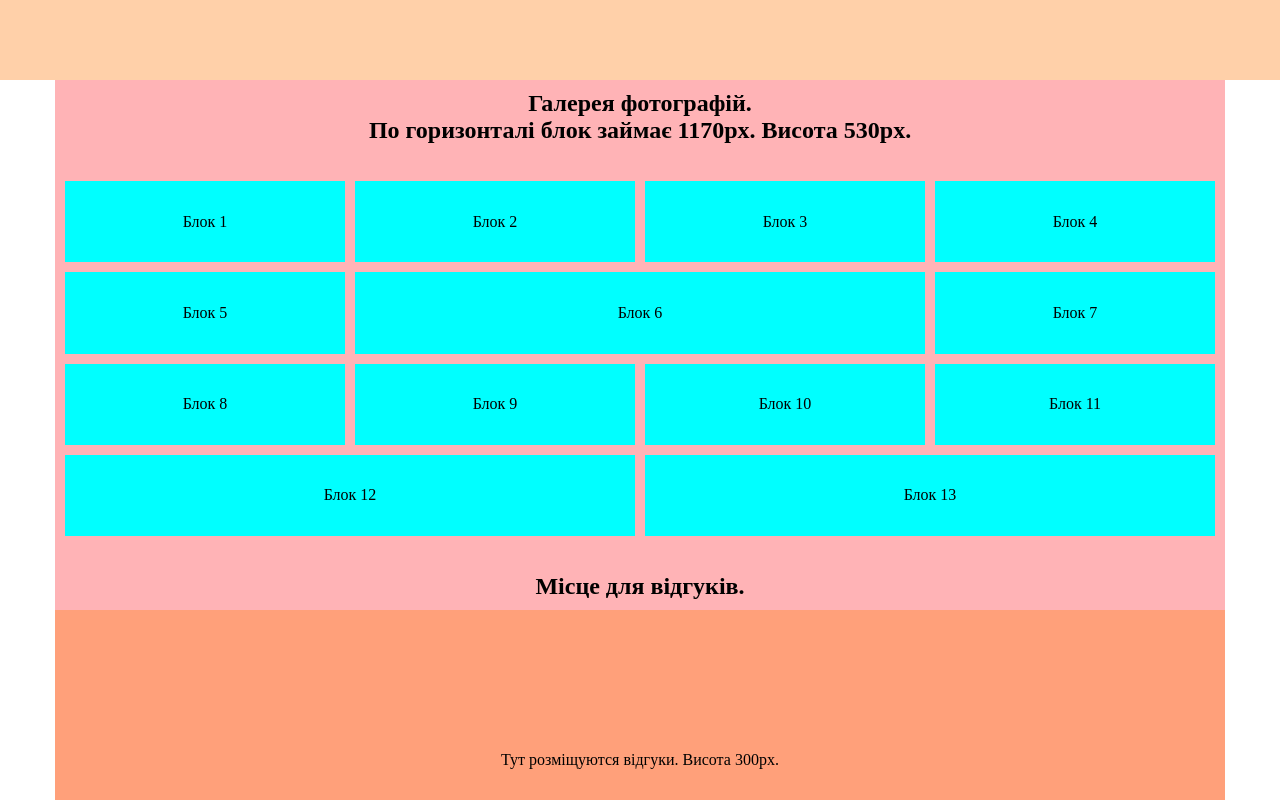
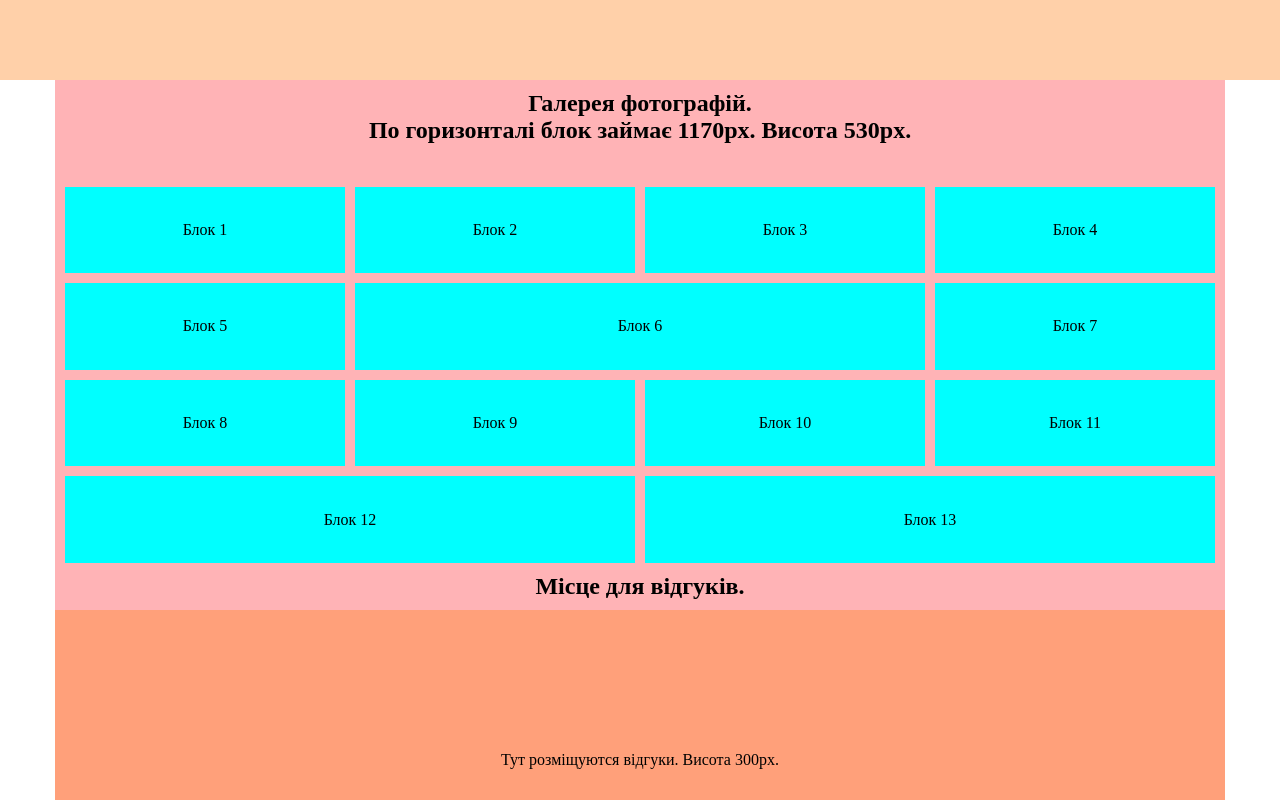
Before and after one commit to Sod1L/Lubicenko_26g_Lab1, a plain HTML site: page index.html in a window 1280 px wide. Shown: the part 620-1420 px from the top of the page. Drawn offline with Linux system fonts and the light colour scheme.

Commit message:
Update index.html

```diff
--- a/index.html
+++ b/index.html
@@ -26,7 +26,7 @@
         <div class="b11">Блок 11</div>
         <div class="b12">Блок 12</div>
         <div class="b13">Блок 13</div>
-        <div class="t2"><h2 class="h2"><br>Місце для відгуків.</h2></div>
+        <div class="t2"><h2 class="h2">Місце для відгуків.</h2></div>
         </div>
     </section>
     <section class="zdvig">
```
